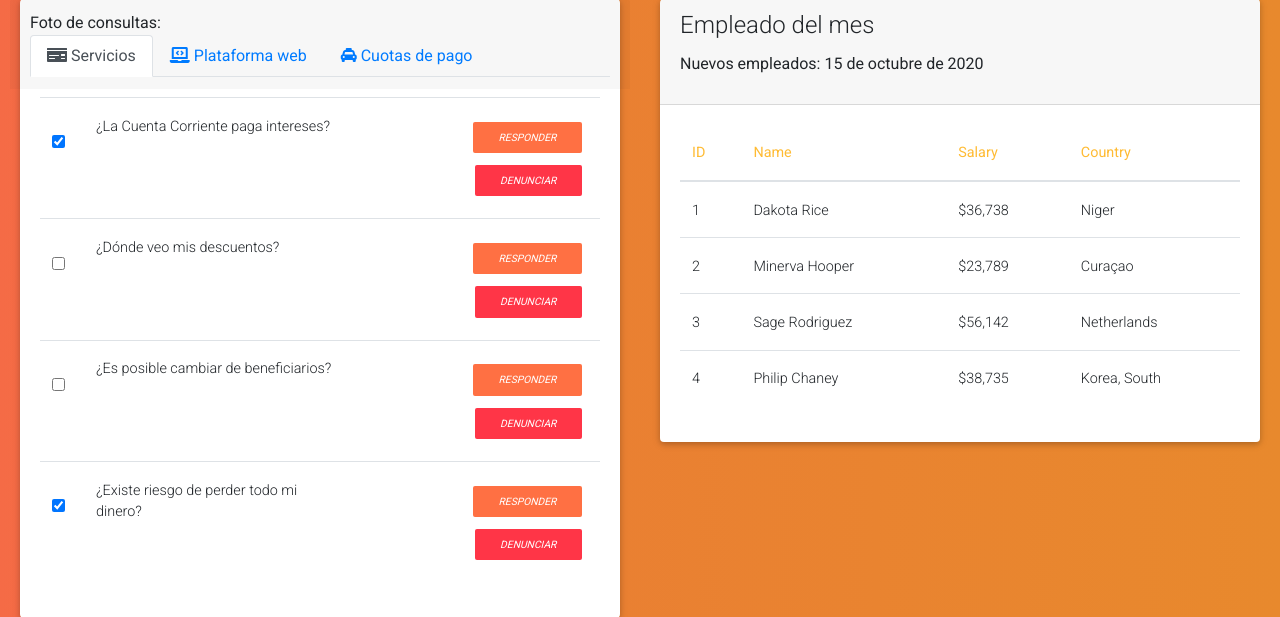
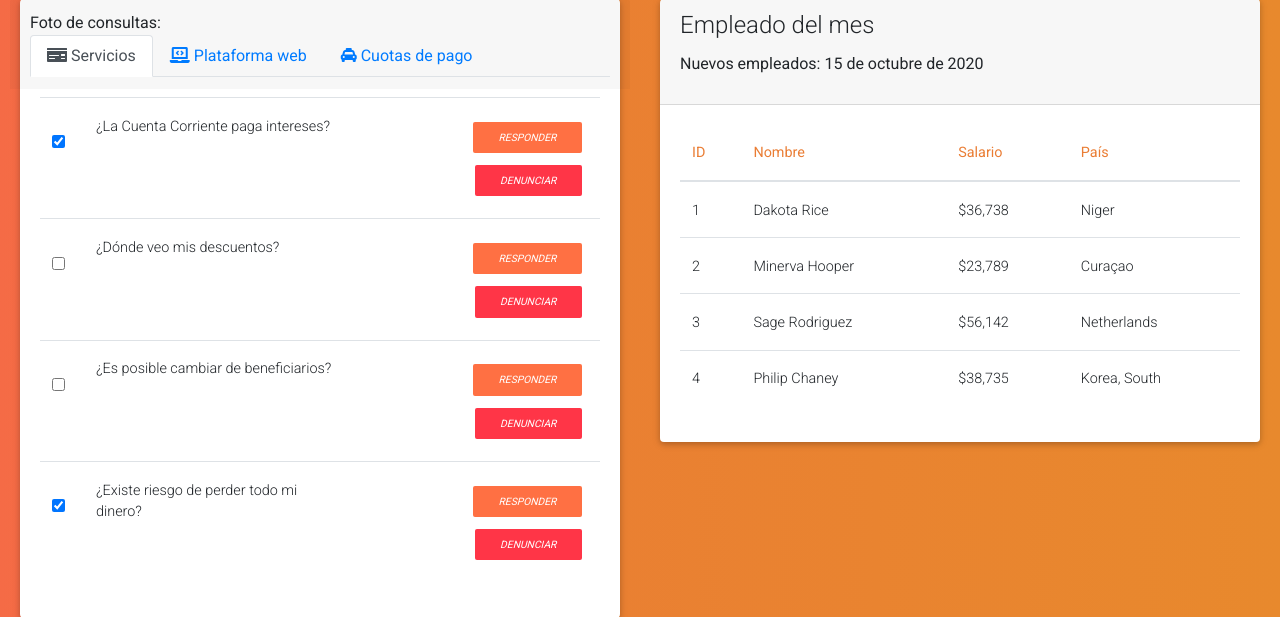
Before and after one commit to carlos18mz/Finanzas-TF, a Flask app: page / in a window 1280 px wide. Shown: the part 2301-2918 px from the top of the page. Run offline with Flask 2, Linux system fonts and the light colour scheme; some libraries are stand-ins or nearby versions.

Commit message:
first version

```diff
--- a/templates/landingPage.html
+++ b/templates/landingPage.html
@@ -429,11 +429,11 @@
             </div>
             <div class="card-body table-responsive">
               <table class="table table-hover">
-                <thead class="text-warning">
+                <thead style="color: #EA7D34;">
                   <th>ID</th>
-                  <th>Name</th>
-                  <th>Salary</th>
-                  <th>Country</th>
+                  <th>Nombre</th>
+                  <th>Salario</th>
+                  <th>País</th>
                 </thead>
                 <tbody>
                   <tr>
```
